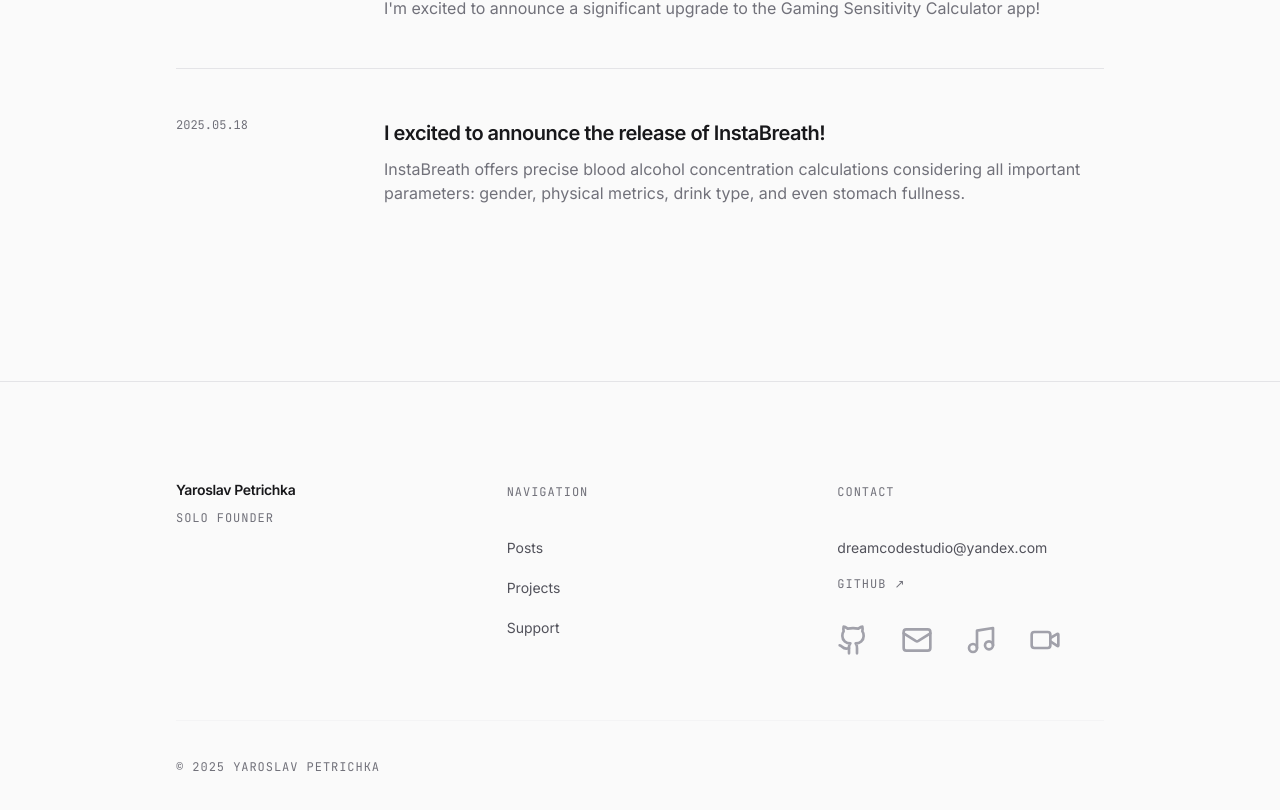
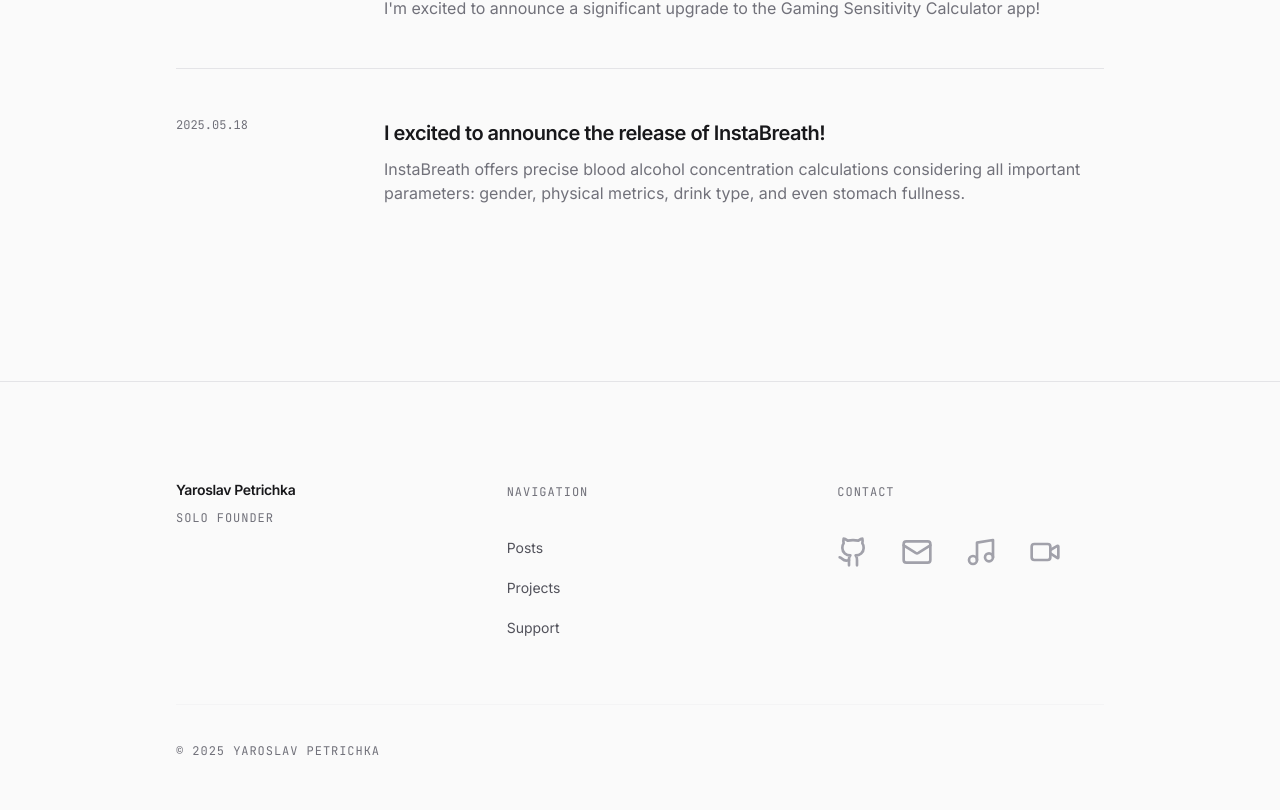
Before and after one commit to yapetrichka/blog, a Next.js app in the folder blog-nextjs/: page / in a window 1280 px wide. Shown: the part 1543-2353 px from the top of the page. Built offline with nearby package versions, Linux system fonts and the light colour scheme.

Commit message:
refactor: Drop the duplicate email and GitHub text links from the footer
The Contact column repeated both in the icon row right below them.
Keep the icons, which are already clickable and labelled.

```diff
--- a/blog-nextjs/src/components/layout/Footer.tsx
+++ b/blog-nextjs/src/components/layout/Footer.tsx
@@ -49,22 +49,7 @@
           {/* Contact */}
           <div>
             <span className="meta-label">Contact</span>
-            <div className="flex flex-col items-start gap-2 mt-4">
-              <a
-                href={`mailto:${siteConfig.social.email}`}
-                className="text-sm text-gray-600 hover:text-gray-900 transition-colors duration-200"
-              >
-                {siteConfig.social.email}
-              </a>
-              <a
-                href={siteConfig.social.github}
-                target="_blank"
-                rel="noopener noreferrer"
-                className="font-mono text-xs uppercase tracking-label text-gray-500 hover:text-accent-primary transition-colors duration-200"
-              >
-                GitHub ↗
-              </a>
-              <div className="flex items-center gap-4 mt-2">
+            <div className="flex items-center gap-4 mt-4">
               {socials.map(({ label, href, icon: Icon }) => (
                 <a
                   key={label}
@@ -80,7 +65,6 @@
             </div>
           </div>
         </div>
-        </div>
 
         <div className="border-t border-border-subtle pt-4 mt-8">
           <span className="meta-label">© {currentYear} Yaroslav Petrichka</span>
```
Lines whose indentation alone changed are shown as unchanged.
